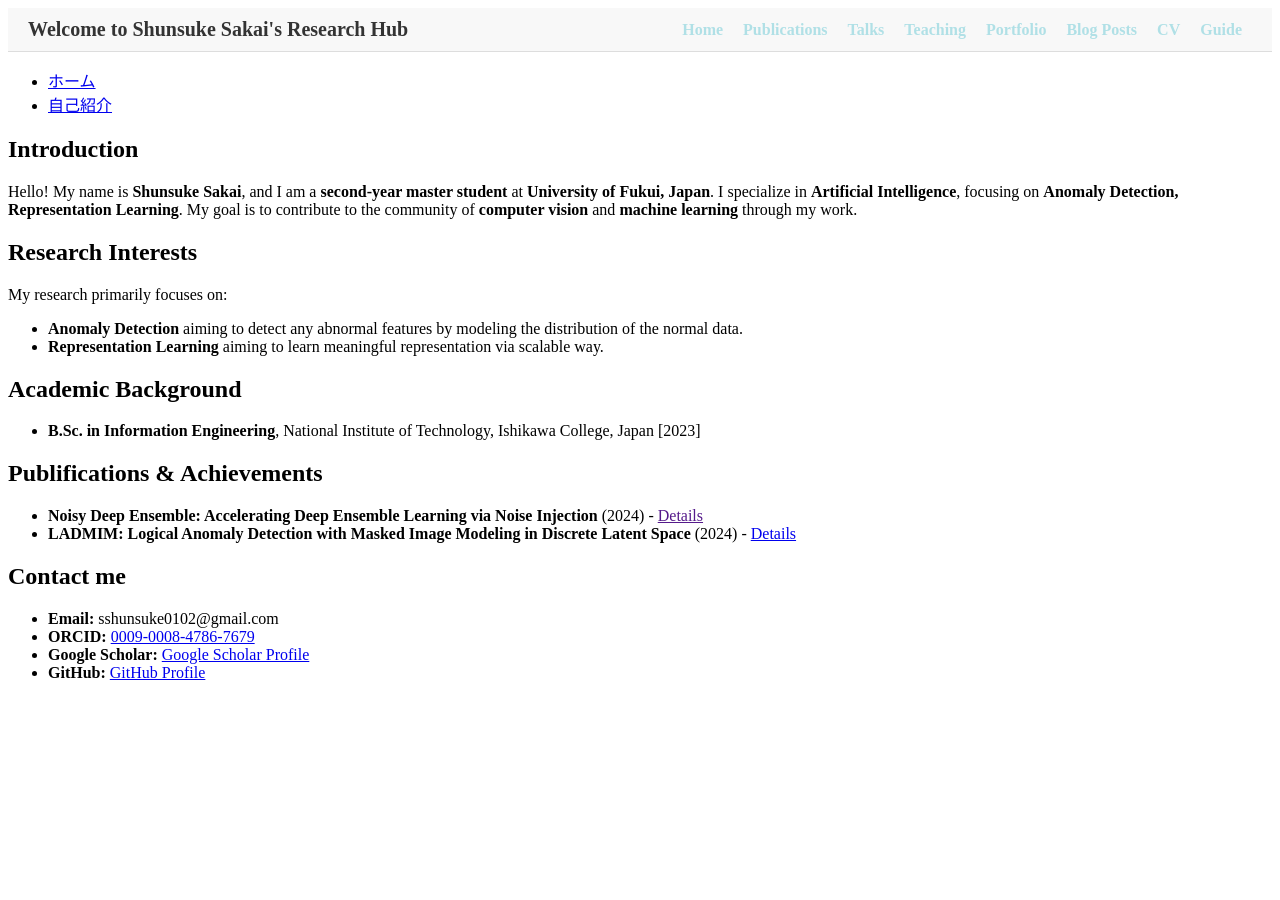
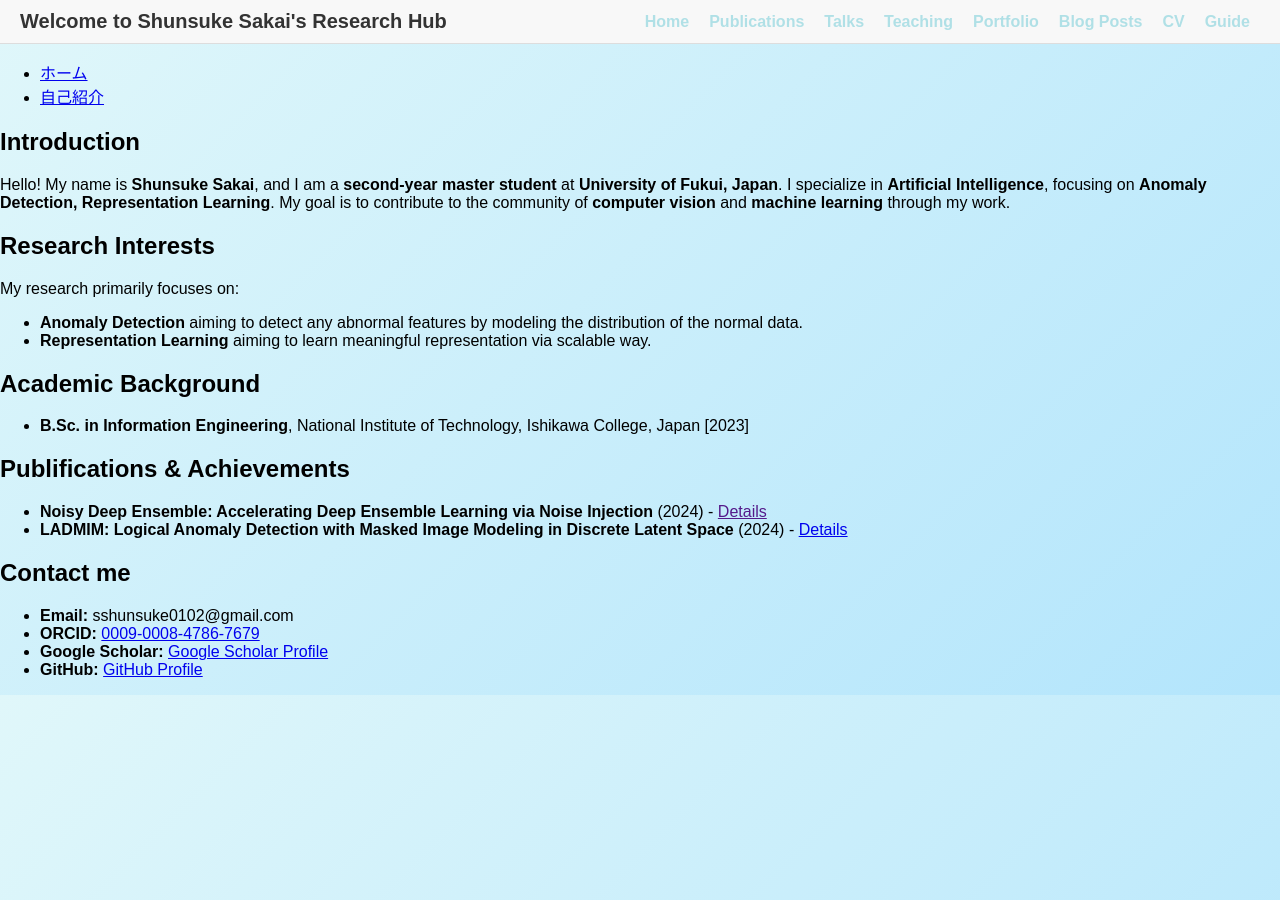
Before and after one commit to SkyShunsuke/SkyShunsuke.gihub.io, a Jekyll site: the page built from index.md, in a window 1280 px wide. Built offline with Jekyll 4.4.1, drawn with Linux system fonts in a browser that asks for light colours.

Commit message:
update background color

```diff
--- a/assets/css/style.css
+++ b/assets/css/style.css
@@ -2,6 +2,13 @@
     background: #f8f8f8;
     padding: 10px 20px;
     border-bottom: 1px solid #ddd;
+}
+
+body {
+    background: linear-gradient(135deg, #E0F7FA, #B3E5FC); /* 薄い水色系のグラデーション */
+    font-family: 'Arial', sans-serif;
+    margin: 0;
+    padding: 0;
 }
 
 .container {
```
